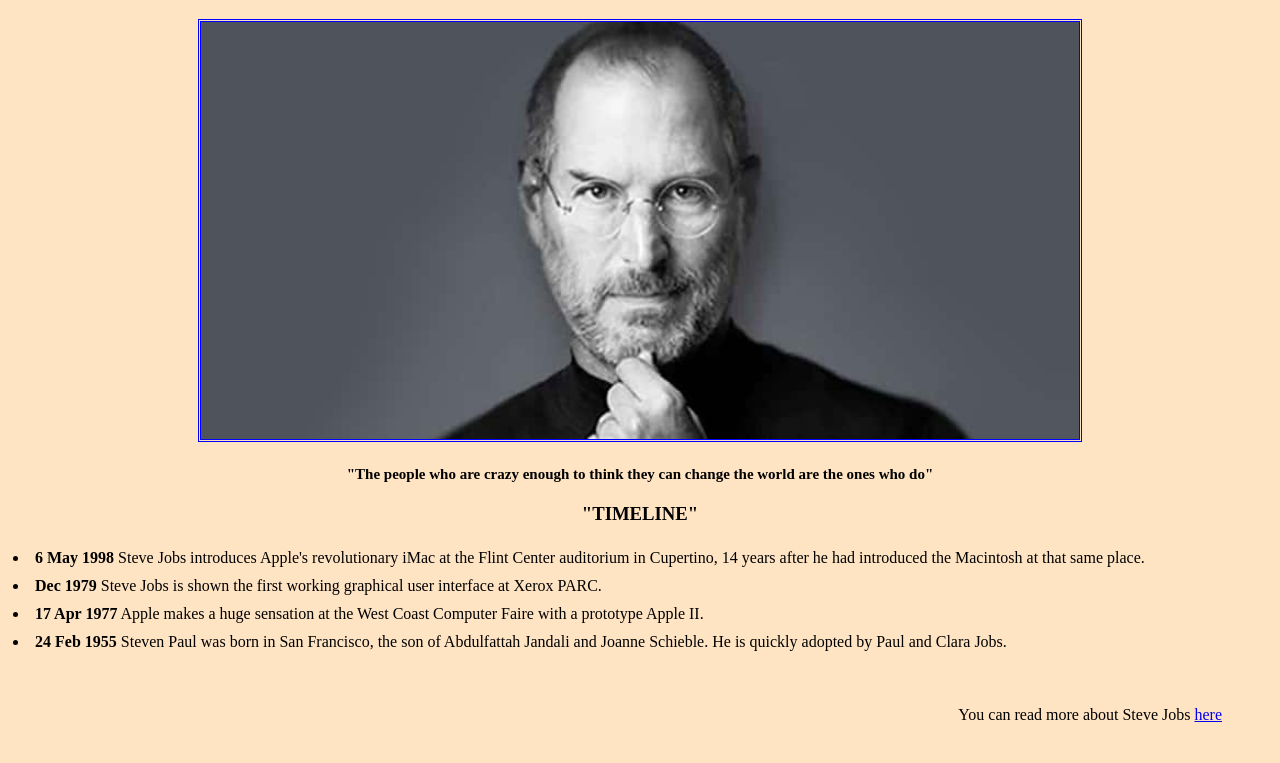
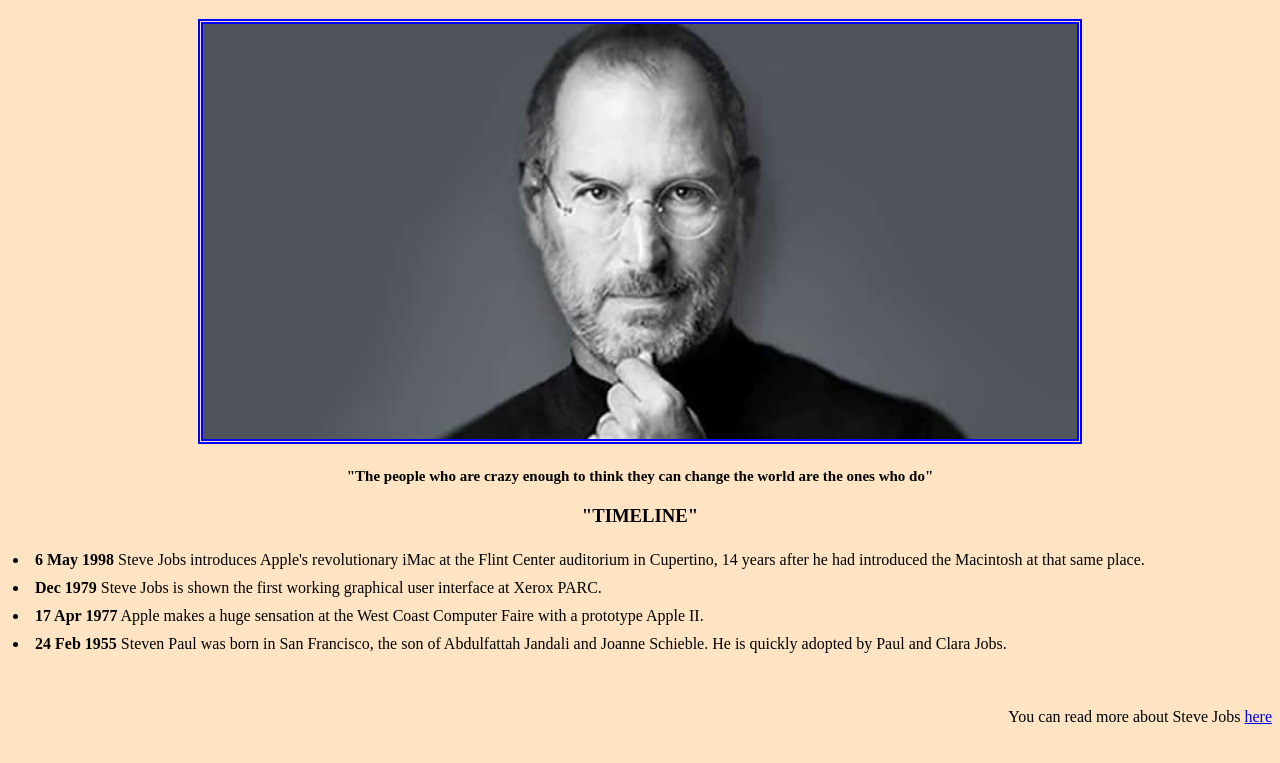
Before and after one commit to LuisFerTux/Parcial-1---A01329747, a plain HTML site: page Parte1/index.html in a window 1280 px wide. Shown: the part 61-824 px from the top of the page. After the commit the page ends 800 px from the top, so only its background shows below. Drawn offline with Linux system fonts and the light colour scheme.

Commit message:
Parte 1 Completa

```diff
--- a/Parte1/css/style.css
+++ b/Parte1/css/style.css
@@ -21,7 +21,7 @@ header {
 
 #stevePhoto {
     width: 70%;
-    double border: 5px solid #555;
+    border: 5px solid;
     border-color: blue;
     border-style: double;
 }
@@ -33,6 +33,6 @@ header {
 
 footer {
     display: flex;
-    margin: 50px;
+    margin-top: 50px;
     flex-flow: row-reverse;
 }
```
